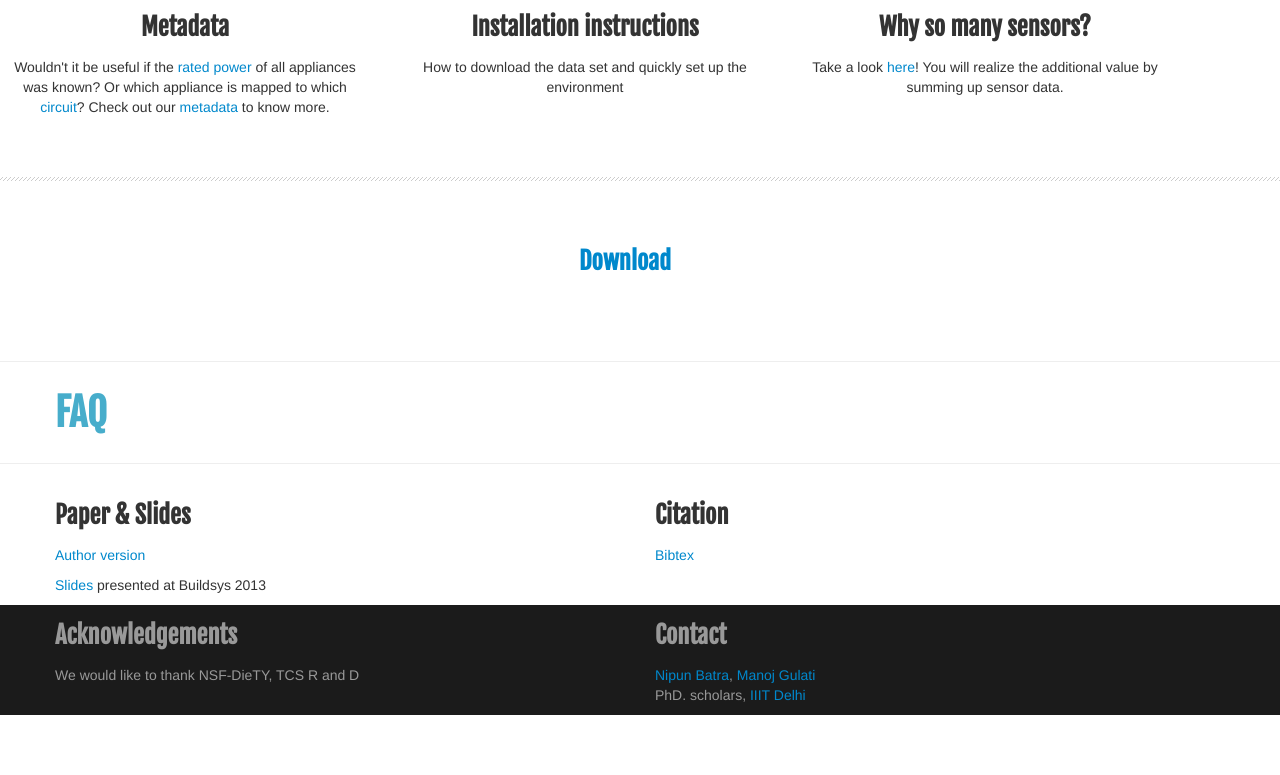
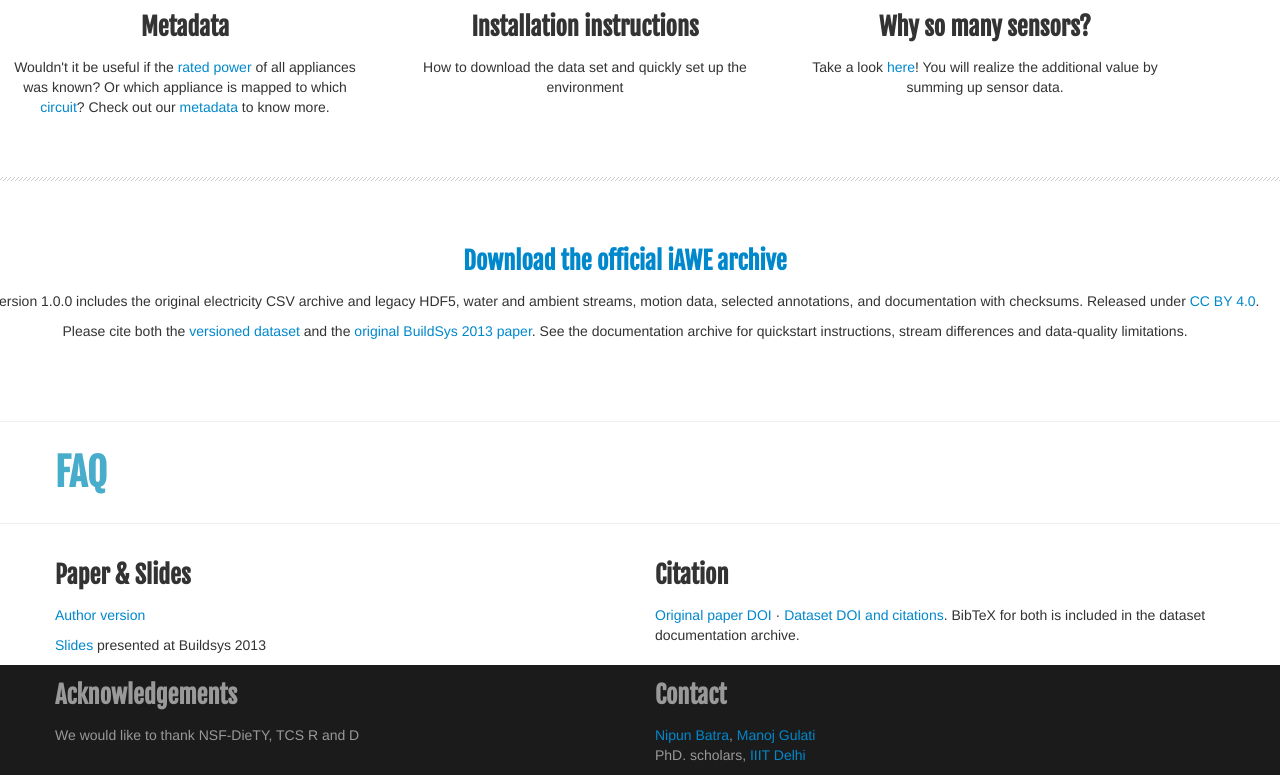
Before and after one commit to iawe/iawe.github.io, a plain HTML site: page index.html in a window 1280 px wide. Shown: the part 2847-3622 px from the top of the page. Before the commit the page ends 3562 px from the top, so only its background shows below. Drawn offline with nearby package versions, Linux system fonts and the light colour scheme.

Commit message:
Link official versioned iAWE archive and citations
Updated download links and added version information for the dataset. Changed paper citation links to point to the official sources.

```diff
--- a/index.html
+++ b/index.html
@@ -308,7 +308,9 @@
 <!-- Download items -->
 <div id="download" class="row">
 
-    <h3><a href="https://iitgnacin-my.sharepoint.com/:f:/g/personal/nipun_batra_iitgn_ac_in/EhclhgzmUnlNimV7U95G6PYB4oU4auA9Z0iScwaq217ZIw?e=PHfMT2">Download</a></h3>
+    <h3><a href="https://doi.org/10.5281/zenodo.24361973">Download the official iAWE archive</a></h3>
+    <p>Version 1.0.0 includes the original electricity CSV archive and legacy HDF5, water and ambient streams, motion data, selected annotations, and documentation with checksums. Released under <a href="https://creativecommons.org/licenses/by/4.0/">CC BY 4.0</a>.</p>
+    <p>Please cite both the <a href="https://doi.org/10.5281/zenodo.24361973">versioned dataset</a> and the <a href="https://doi.org/10.1145/2528282.2528293">original BuildSys 2013 paper</a>. See the documentation archive for quickstart instructions, stream differences and data-quality limitations.</p>
 
 
         <!-- COMMENTED
@@ -333,7 +335,7 @@
         <div class="span6">
             <h3>Paper & Slides</h3>
 
-            <p><a href="https://dl.dropboxusercontent.com/u/75845627/buildsys_paper.pdf">Author version</a></p>
+            <p><a href="https://nipunbatra.github.io/lab/papers/2013/buildsys_2013.pdf">Author version</a></p>
 
             <p><a href="https://dl.dropboxusercontent.com/u/75845627/builldsys.pdf">Slides</a> presented at Buildsys
                 2013</p>
@@ -342,7 +344,7 @@
         <div class="span6">
             <h3>Citation</h3>
 
-            <p><a href="https://dl.dropboxusercontent.com/u/75845627/bib/2013_buildsys.bib">Bibtex</a></p>
+            <p><a href="https://doi.org/10.1145/2528282.2528293">Original paper DOI</a> &middot; <a href="https://doi.org/10.5281/zenodo.24361973">Dataset DOI and citations</a>. BibTeX for both is included in the dataset documentation archive.</p>
 
         </div>
 
```
